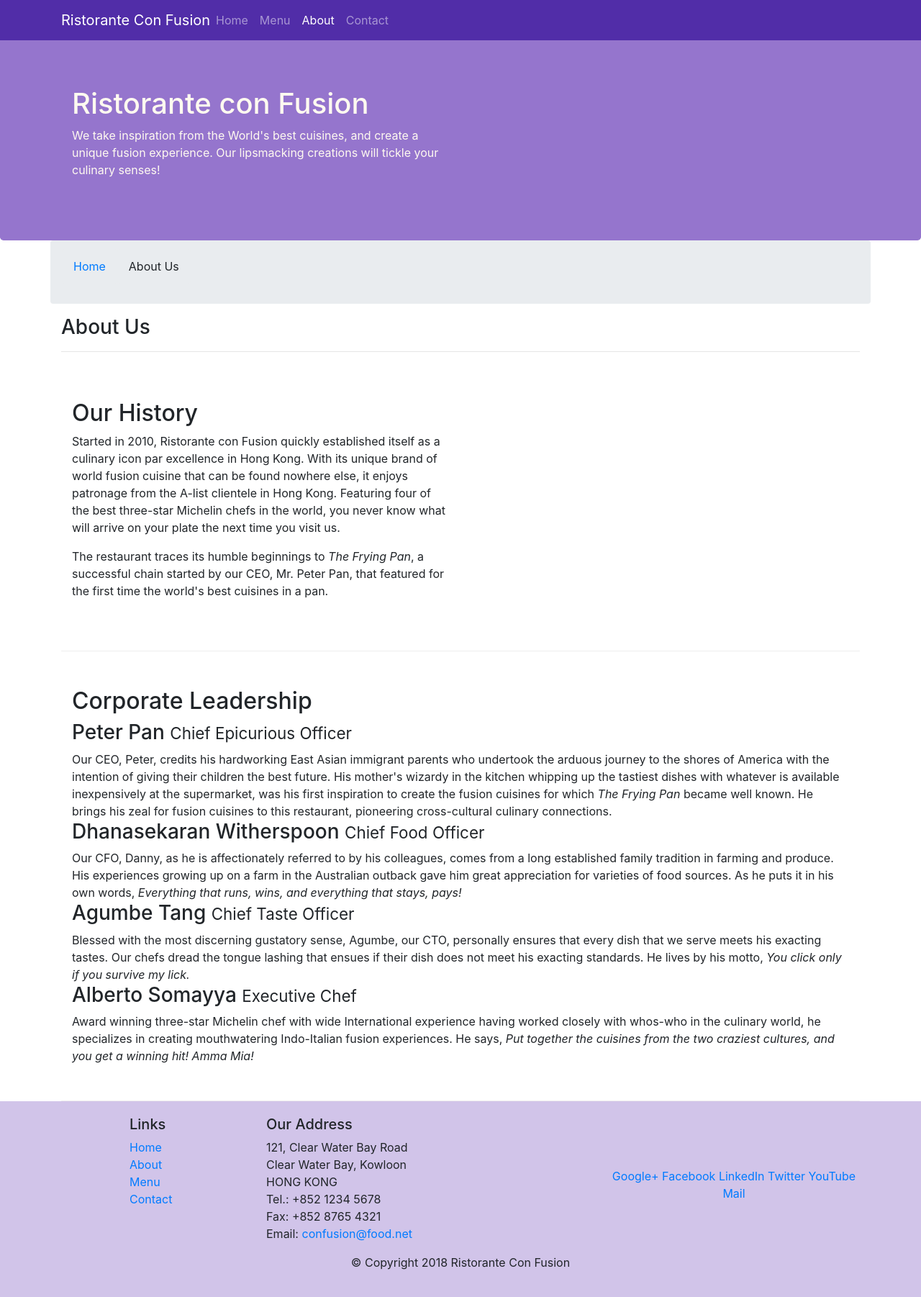
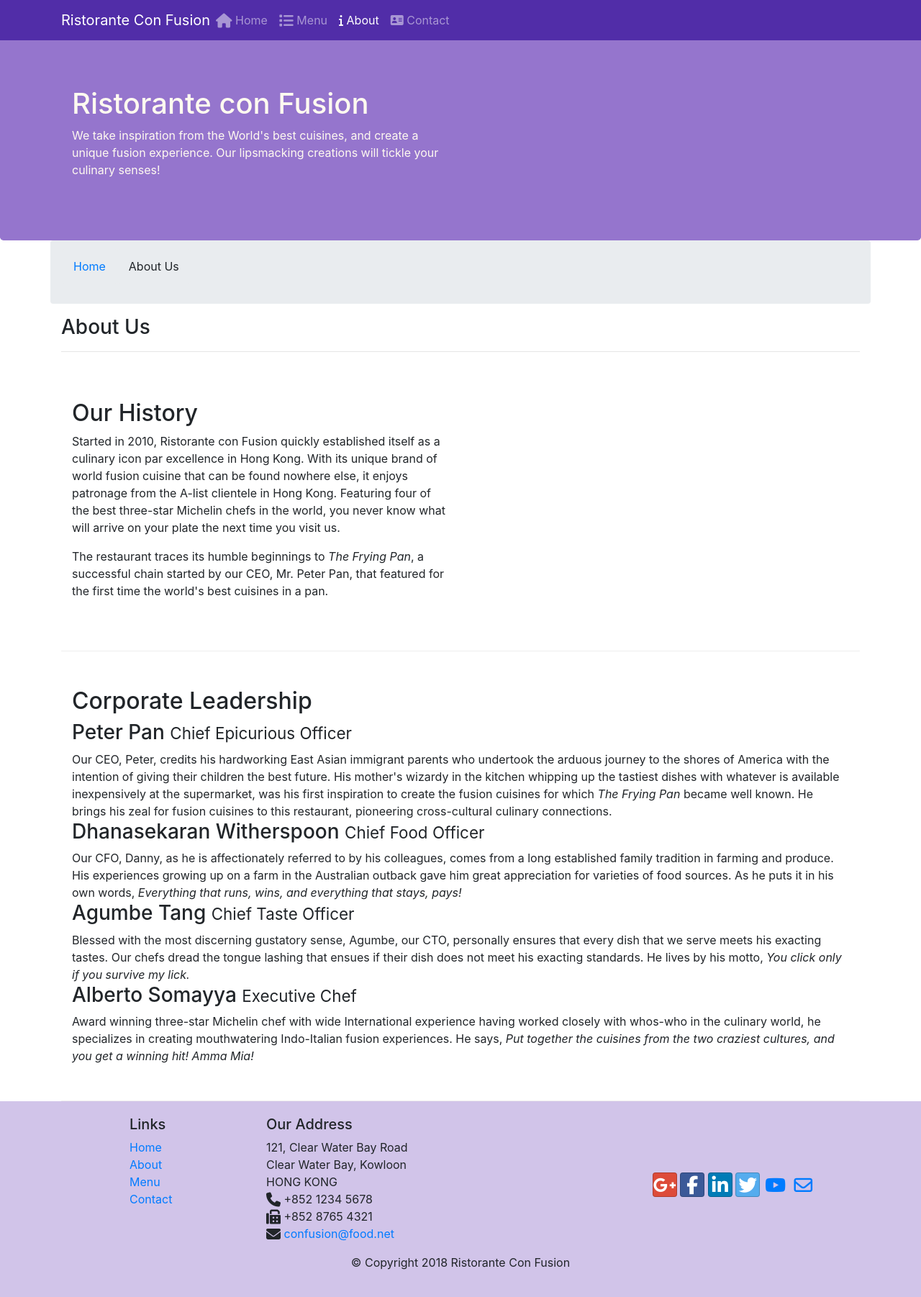
Before and after one commit to namrataswain/conFusion-website, a website: page aboutus.html in a window 1280 px wide. Shown: the whole page at 72% size. Drawn offline with nearby package versions, Linux system fonts and the light colour scheme.

Commit message:
Added icons from font awesome

```diff
--- a/aboutus.html
+++ b/aboutus.html
@@ -7,6 +7,9 @@
     <meta http-equiv="x-ua-compatible" content="ie=edge">
     <!-- Bootstrap CSS -->
     <link rel="stylesheet" href="node_modules/bootstrap/dist/css/bootstrap.min.css">
+    <link rel="stylesheet" href="node_modules/font-awesome/css/font-awesome.min.css">
+    <link rel="stylesheet" href="node_modules/bootstrap-social/bootstrap-social.css">
+    <script src="https://use.fontawesome.com/c4a275893f.js"></script>
     <link rel='stylesheet' href="css/styles.css">
     <title>Ristorante Con Fusion: About Us</title>
 
@@ -21,10 +24,14 @@
             <a href="#" class="navbar-brand mr-auto">Ristorante Con Fusion</a>
             <div class="collapse navbar-collapse" id="Navbar">
                 <ul class="navbar-nav mr-auto">
-                            <li class="nav-item "><a class="nav-link" href="./index.html">Home</a></li>
-                            <li class="nav-item"><a class="nav-link">Menu</a></li>
-                            <li class="nav-item active"><a class="nav-link" href="./aboutus.html">About</a></li>
-                            <li class="nav-item"><a class="nav-link">Contact</a></li>
+                    <li class="nav-item "><a class="nav-link" href="./index.html"><span class="fa fa-home fa-lg"></span>
+                            Home</a></li>
+                    <li class="nav-item"><a class="nav-link" href="#"><span class="fa fa-list fa-lg"></span> Menu</a>
+                    </li>
+                    <li class="nav-item active"><a class="nav-link" href="./aboutus.html"><span
+                                class="fa fa-info"></span> About</a></li>
+                    <li class="nav-item"><a class="nav-link" href="#"><span
+                                class="fa fa-address-card"></span> Contact</a></li>
                 </ul>
             </div>
 
@@ -77,26 +84,30 @@
 
         <div class="row row-content">
             <div class="col-12">
-                <h2 >Corporate Leadership</h2>
+                <h2>Corporate Leadership</h2>
                 <h3>Peter Pan <small>Chief Epicurious Officer</small></h3>
-                <p class="d-none d-sm-inline">Our CEO, Peter, credits his hardworking East Asian immigrant parents who undertook the arduous
+                <p class="d-none d-sm-inline">Our CEO, Peter, credits his hardworking East Asian immigrant parents who
+                    undertook the arduous
                     journey to the shores of America with the intention of giving their children the best future. His
                     mother's wizardy in the kitchen whipping up the tastiest dishes with whatever is available
                     inexpensively at the supermarket, was his first inspiration to create the fusion cuisines for which
                     <em>The Frying Pan</em> became well known. He brings his zeal for fusion cuisines to this
                     restaurant, pioneering cross-cultural culinary connections.</p>
-                <h3 >Dhanasekaran Witherspoon <small>Chief Food Officer</small></h3>
-                <p class="d-none d-sm-inline">Our CFO, Danny, as he is affectionately referred to by his colleagues, comes from a long established
+                <h3>Dhanasekaran Witherspoon <small>Chief Food Officer</small></h3>
+                <p class="d-none d-sm-inline">Our CFO, Danny, as he is affectionately referred to by his colleagues,
+                    comes from a long established
                     family tradition in farming and produce. His experiences growing up on a farm in the Australian
                     outback gave him great appreciation for varieties of food sources. As he puts it in his own words,
                     <em>Everything that runs, wins, and everything that stays, pays!</em></p>
-                <h3 >Agumbe Tang <small>Chief Taste Officer</small></h3>
-                <p class="d-none d-sm-inline">Blessed with the most discerning gustatory sense, Agumbe, our CTO, personally ensures that every dish
+                <h3>Agumbe Tang <small>Chief Taste Officer</small></h3>
+                <p class="d-none d-sm-inline">Blessed with the most discerning gustatory sense, Agumbe, our CTO,
+                    personally ensures that every dish
                     that we serve meets his exacting tastes. Our chefs dread the tongue lashing that ensues if their
                     dish does not meet his exacting standards. He lives by his motto, <em>You click only if you survive
                         my lick.</em></p>
-                <h3 >Alberto Somayya <small>Executive Chef</small></h3>
-                <p class="d-none d-sm-inline">Award winning three-star Michelin chef with wide International experience having worked closely with
+                <h3>Alberto Somayya <small>Executive Chef</small></h3>
+                <p class="d-none d-sm-inline">Award winning three-star Michelin chef with wide International experience
+                    having worked closely with
                     whos-who in the culinary world, he specializes in creating mouthwatering Indo-Italian fusion
                     experiences. He says, <em>Put together the cuisines from the two craziest cultures, and you get a
                         winning hit! Amma Mia!</em></p>
@@ -123,19 +134,19 @@
                         121, Clear Water Bay Road<br>
                         Clear Water Bay, Kowloon<br>
                         HONG KONG<br>
-                        Tel.: +852 1234 5678<br>
-                        Fax: +852 8765 4321<br>
-                        Email: <a href="mailto:confusion@food.net">confusion@food.net</a>
+                        <i class=" fa fa-phone fa-lg"></i> +852 1234 5678<br>
+                        <i class=" fa fa-fax fa-lg"></i> +852 8765 4321<br>
+                        <i class=" fa fa-envelope fa-lg"></i><a href="mailto:confusion@food.net"> confusion@food.net</a>
                     </address>
                 </div>
                 <div class="col-12 col-sm-4 align-self-center">
                     <div class="text-center">
-                        <a href="http://google.com/+">Google+</a>
-                        <a href="http://www.facebook.com/profile.php?id=">Facebook</a>
-                        <a href="http://www.linkedin.com/in/">LinkedIn</a>
-                        <a href="http://twitter.com/">Twitter</a>
-                        <a href="http://youtube.com/">YouTube</a>
-                        <a href="mailto:">Mail</a>
+                        <a class="btn btn-social-icon btn-google" href="http://google.com/+"><i class="fa fa-google-plus fa-lg"></i></a>
+                        <a class="btn btn-social-icon btn-facebook" href="http://www.facebook.com/profile.php?id="><i class="fa fa-facebook fa-lg"></i></a>
+                        <a class="btn btn-social-icon btn-linkedin" href="http://www.linkedin.com/in/"><i class="fa fa-linkedin fa-lg"></i></a>
+                        <a class="btn btn-social-icon btn-twitter" href="http://twitter.com/"><i class="fa fa-twitter fa-lg"></i></a>
+                        <a class="btn btn-social-icon btn-youtube" href="http://youtube.com/"><i class="fa fa-youtube fa-lg"></i></a>
+                        <a class="btn btn-social-icon" href="mailto:"><i class="fa fa-envelope-o fa-lg"></i></a>
                     </div>
                 </div>
             </div>
--- a/package.json
+++ b/package.json
@@ -15,6 +15,8 @@
   },
   "dependencies": {
     "bootstrap": "^4.0.0",
+    "bootstrap-social": "^5.1.1",
+    "font-awesome": "^4.7.0",
     "jquery": "^3.3.1",
     "popper.js": "^1.12.9"
   }
```
Also changed, not shown: index.html (+17 -13 lines), 1 other file. Lines whose indentation alone changed are shown as unchanged.
